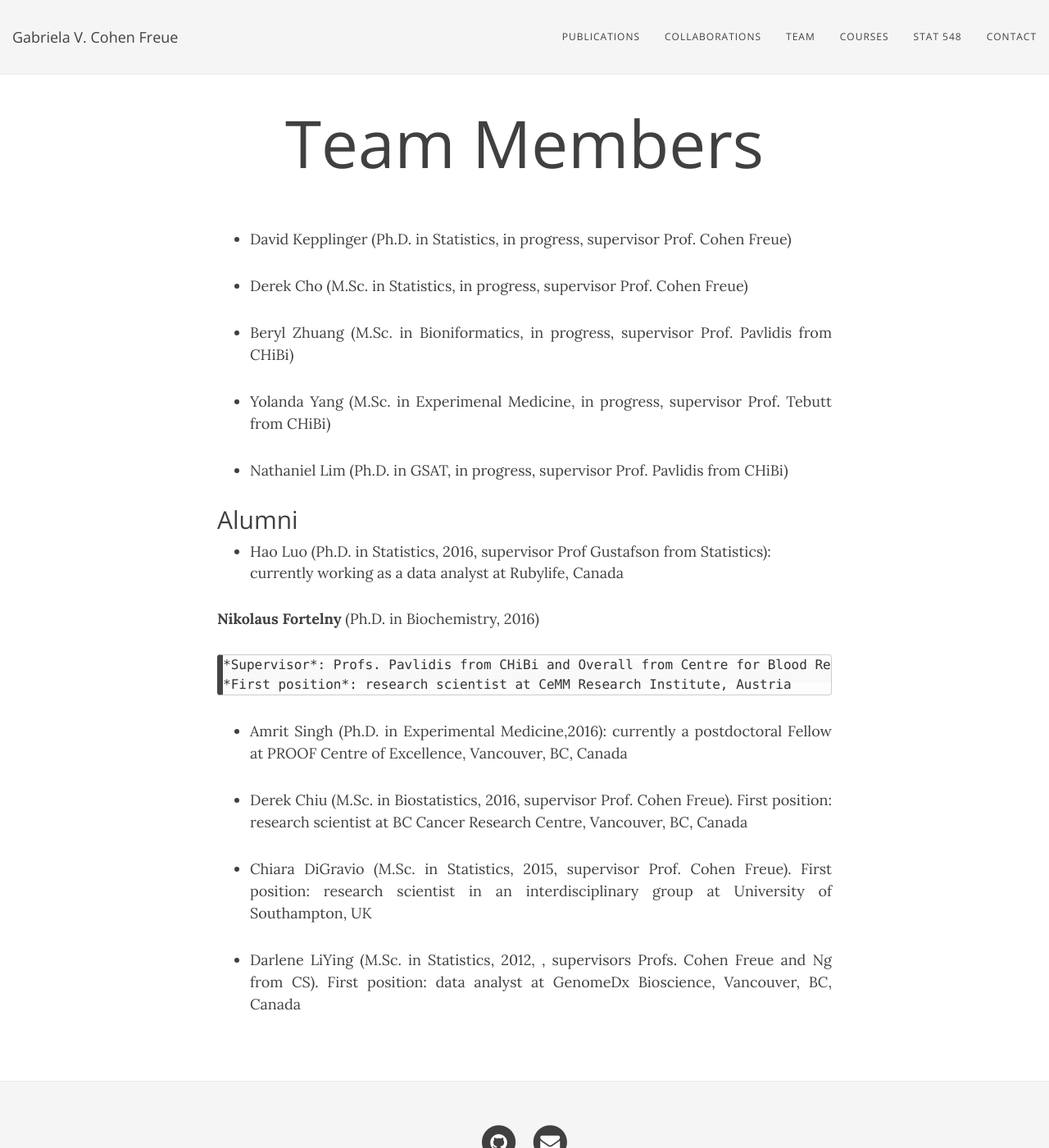
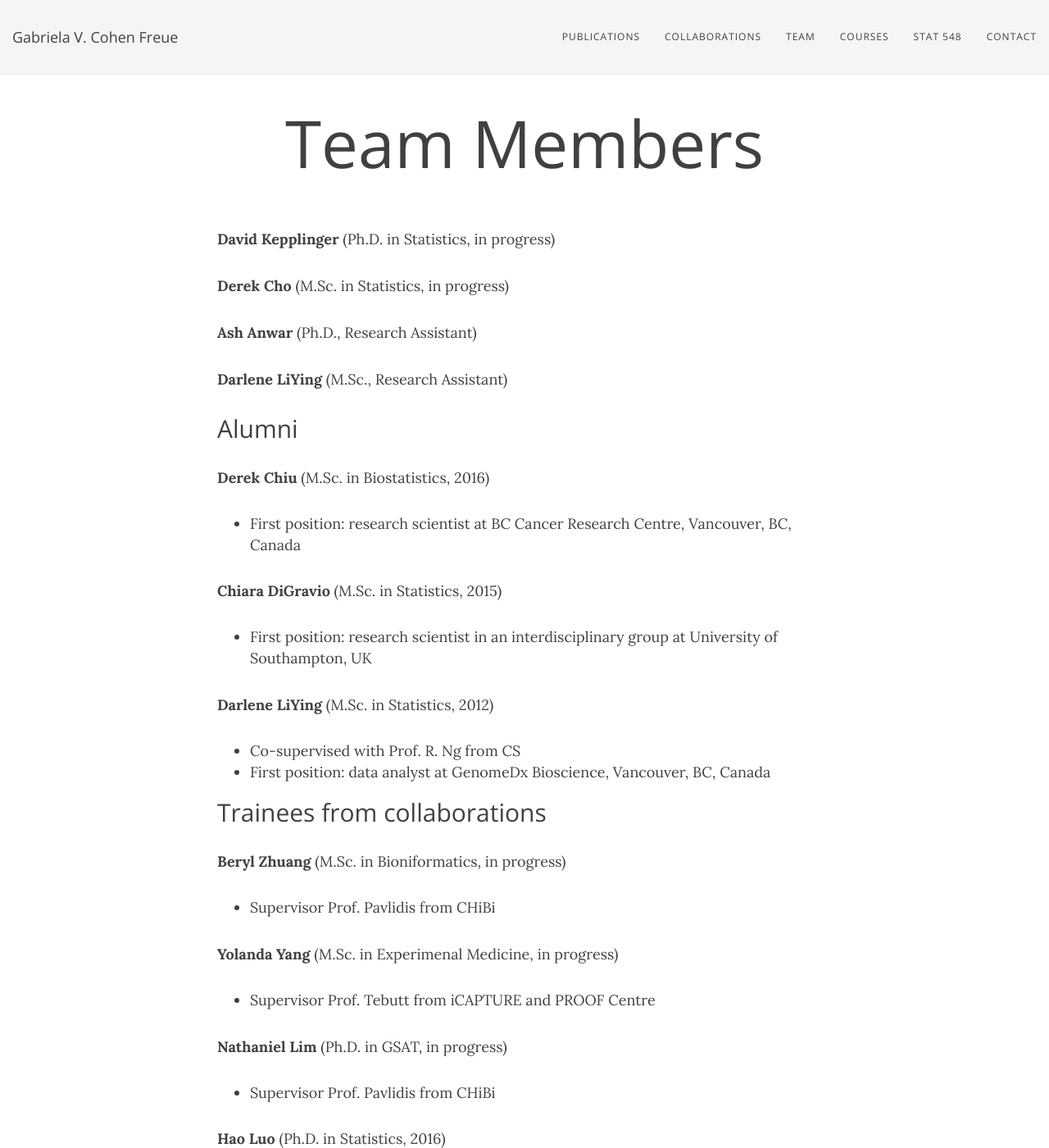
Before and after one commit to gcohenfr/gcohenfr.github.io, a Jekyll site: the page built from team.md, in a window 1280 px wide and 1400 px high. Shown: the whole window at 82% size. Built offline with Jekyll 4.4.1, drawn with Linux system fonts in a browser that asks for light colours; nearby versions of some CDN libraries; some of the changed text lies outside the part shown.

Commit message:
Update team.md

```diff
--- a/team.md
+++ b/team.md
@@ -4,31 +4,55 @@ title: Team Members
 ---
 
 
-- David Kepplinger (Ph.D. in Statistics, in progress, supervisor Prof. Cohen Freue)
+**David Kepplinger** (Ph.D. in Statistics, in progress)
 
-- Derek Cho (M.Sc. in Statistics, in progress, supervisor Prof. Cohen Freue)
+**Derek Cho** (M.Sc. in Statistics, in progress)
 
-- Beryl Zhuang (M.Sc. in Bioniformatics, in progress, supervisor Prof. Pavlidis from CHiBi)
+**Ash Anwar** (Ph.D., Research Assistant)
 
-- Yolanda Yang (M.Sc. in Experimenal Medicine, in progress, supervisor Prof. Tebutt from CHiBi)
-
-- Nathaniel Lim (Ph.D. in GSAT, in progress, supervisor Prof. Pavlidis from CHiBi)
+**Darlene LiYing** (M.Sc., Research Assistant)
 
 
 ## Alumni
 
+**Derek Chiu** (M.Sc. in Biostatistics, 2016)
 
-- Hao Luo (Ph.D. in Statistics, 2016, supervisor Prof Gustafson from Statistics): currently working as a data analyst at Rubylife, Canada
+  * First position: research scientist at BC Cancer Research Centre, Vancouver, BC, Canada
+
+**Chiara DiGravio** (M.Sc. in Statistics, 2015)
+
+ * First position: research scientist in an interdisciplinary group at University of Southampton, UK
+
+**Darlene LiYing** (M.Sc. in Statistics, 2012)
+
+ * Co-supervised with Prof. R. Ng from CS
+ * First position: data analyst at GenomeDx Bioscience, Vancouver, BC, Canada
+
+## Trainees from collaborations
+
+**Beryl Zhuang** (M.Sc. in Bioniformatics, in progress)
+
+ * Supervisor Prof. Pavlidis from CHiBi
+
+**Yolanda Yang** (M.Sc. in Experimenal Medicine, in progress)
+
+ * Supervisor Prof. Tebutt from iCAPTURE and PROOF Centre
+
+**Nathaniel Lim** (Ph.D. in GSAT, in progress)
+
+ * Supervisor Prof. Pavlidis from CHiBi
+
+**Hao Luo** (Ph.D. in Statistics, 2016)
+
+ * Supervisor Prof Gustafson from Statistics
+ * First position: data analyst at Rubylife, Canada
 
 **Nikolaus Fortelny** (Ph.D. in Biochemistry, 2016)
 
-    *Supervisor*: Profs. Pavlidis from CHiBi and Overall from Centre for Blood Research)
-    *First position*: research scientist at CeMM Research Institute, Austria
+  * Supervisor: Profs. Pavlidis from CHiBi and Overall from Centre for Blood Research)
+  * First position: research scientist at CeMM Research Institute, Austria
 
-- Amrit Singh (Ph.D. in Experimental Medicine,2016): currently a postdoctoral Fellow at PROOF Centre of Excellence, Vancouver, BC, Canada
+**Amrit Singh** (Ph.D. in Experimental Medicine, 2016)
 
-- Derek Chiu (M.Sc. in Biostatistics, 2016, supervisor Prof. Cohen Freue). First position: research scientist at BC Cancer Research Centre, Vancouver, BC, Canada
-
-- Chiara DiGravio (M.Sc. in Statistics, 2015, supervisor Prof. Cohen Freue). First position: research scientist in an interdisciplinary group at University of Southampton, UK
-
-- Darlene LiYing (M.Sc. in Statistics, 2012, , supervisors Profs. Cohen Freue and Ng from CS). First position: data analyst at GenomeDx Bioscience, Vancouver, BC, Canada
+  * Supervisor: Prof. Tebbut from iCAPTURE and PROOF Centre
+  * First position: postdoctoral Fellow at PROOF Centre of Excellence, Vancouver, BC, Canada
```
